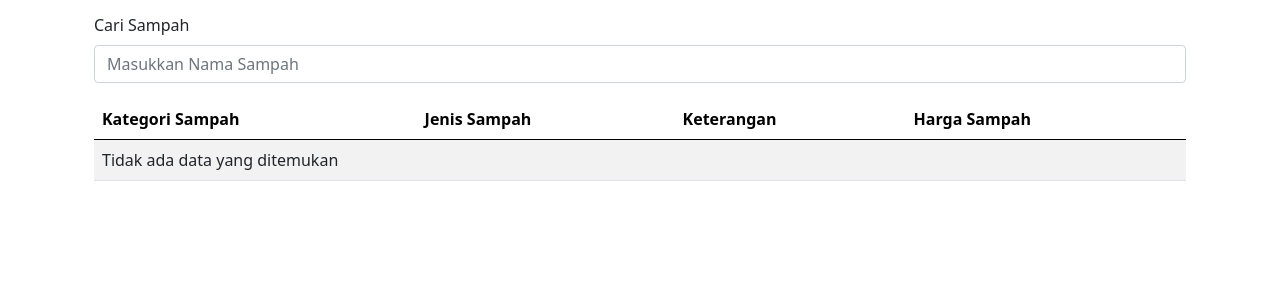
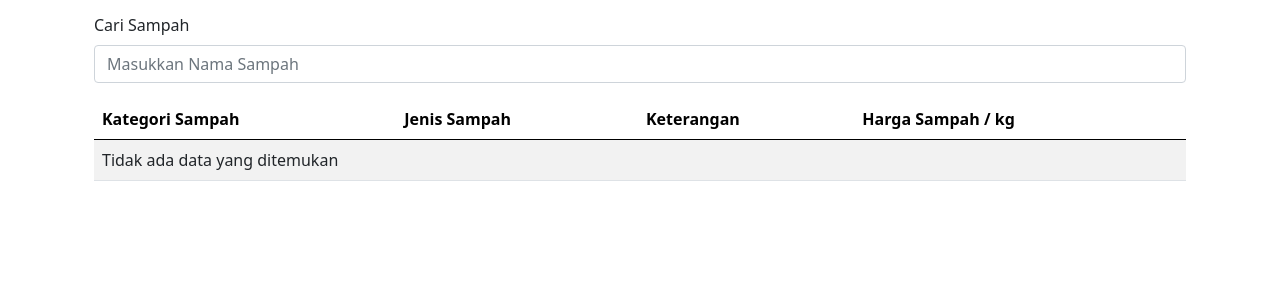
Before and after one commit to Irsyan12/TIK204-2023-06-WastePrice, a PHP site: page /hargasampah.php in a window 1280 px wide. Shown: the part 67-367 px from the top of the page. Run offline with PHP 8.4, Linux system fonts and the light colour scheme; data that the repository does not hold is empty.

Commit message:
harga sampah

```diff
--- a/auth/daftar_proses.php
+++ b/auth/daftar_proses.php
@@ -19,11 +19,9 @@ if (mysqli_num_rows($result) > 0) {
 } else {
     $query = "INSERT INTO tb_masyarakat (id_masyarakat, username, password, no_telepon)
           VALUES ('', '$username', '$password', '$no_telepon')";
-
     $result = mysqli_query($conn, $query);
 
     if ($result) {
-
         // Jika berhasil, maka tampilkan pesan sukses dan redirect ke halaman login
         $_SESSION['daftar_berhasil'] = 'Anda sudah berhasil mendaftar akun, <strong>Silahkan Login</strong>';
         header('Location: ../login.php');
--- a/hargasampah.php
+++ b/hargasampah.php
@@ -28,13 +28,13 @@ $result = mysqli_query($conn, $sql);
                 </div>
             </form>
         </div>
-        <table class="table table-striped table-hover">
+        <table class="table table-striped">
             <thead>
                 <tr>
                     <th>Kategori Sampah</th>
                     <th>Jenis Sampah</th>
                     <th>Keterangan</th>
-                    <th>Harga Sampah</th>
+                    <th>Harga Sampah / kg</th>
                 </tr>
             </thead>
             <tbody>
```
